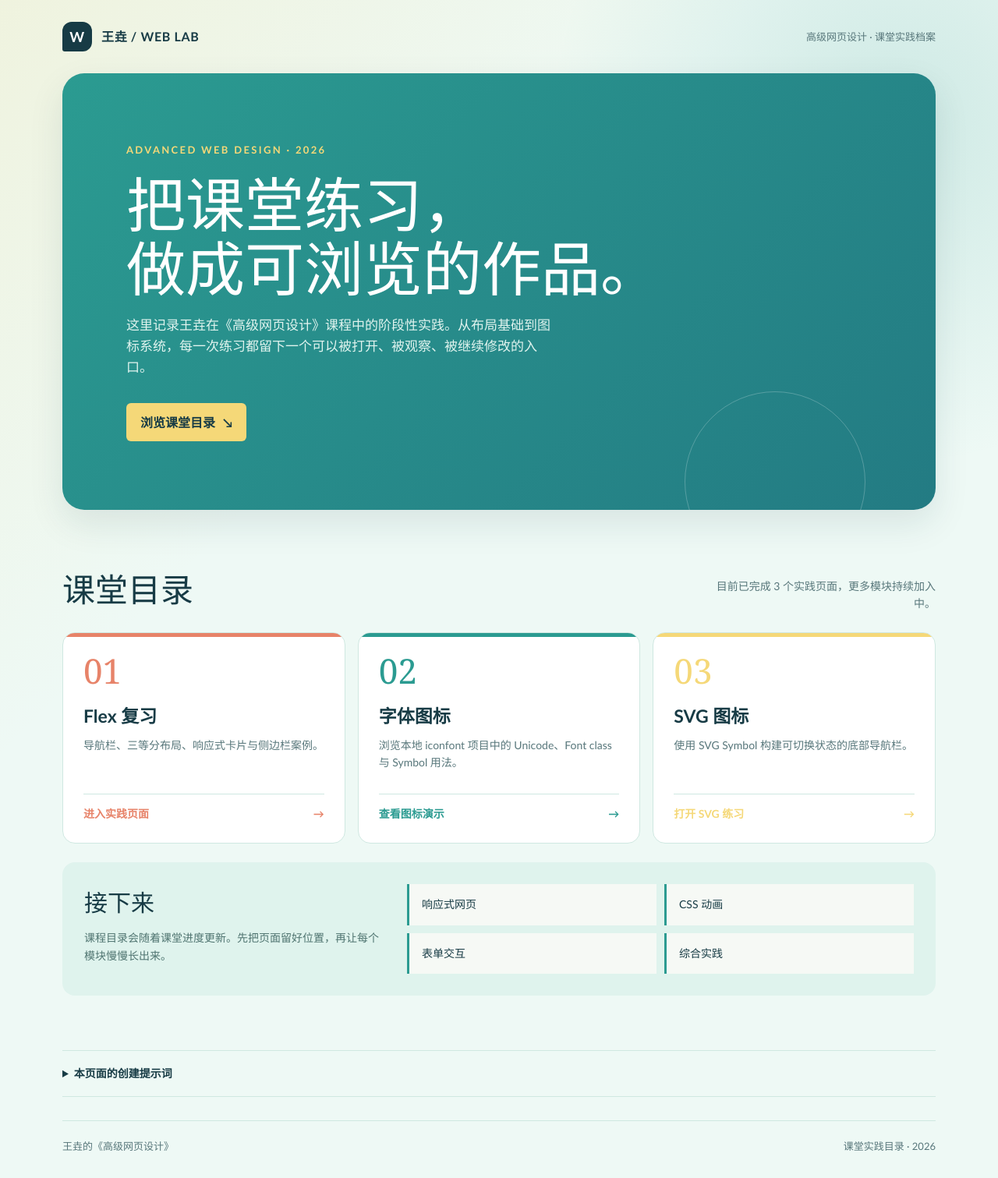
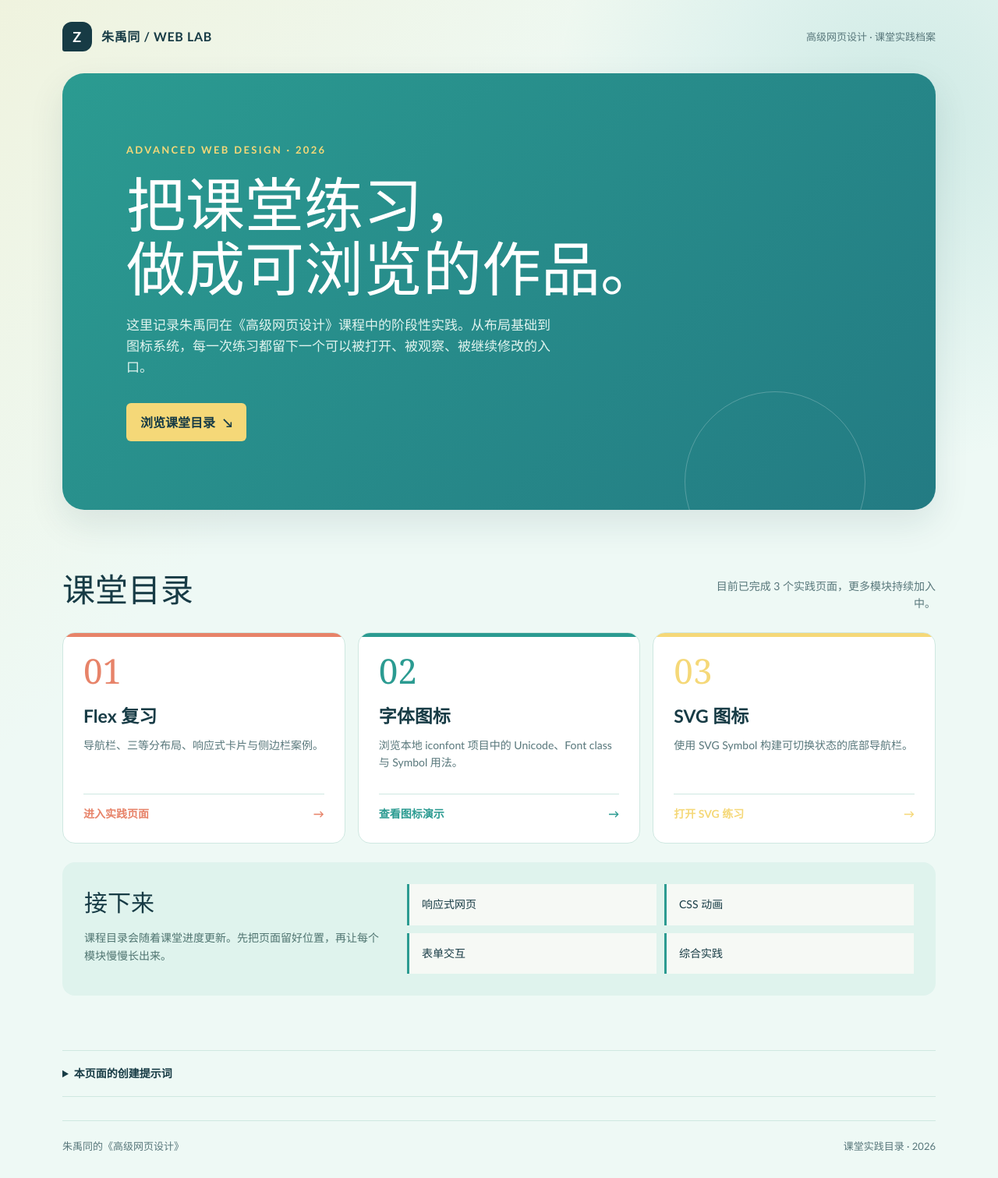
Before and after one commit to 8zz955/zyt225, a plain HTML site: page index.html in a window 1280 px wide. Shown: the whole page at 78% size. Drawn offline with Linux system fonts and the light colour scheme.

Commit message:
上传网页index.html

```diff
--- a/index.html
+++ b/index.html
@@ -3,8 +3,8 @@
 <head>
     <meta charset="UTF-8">
     <meta name="viewport" content="width=device-width, initial-scale=1.0">
-    <meta name="description" content="王垚的《高级网页设计》课堂实践作品集与课程目录">
-    <title>王垚 · 高级网页设计</title>
+    <meta name="description" content="朱禹同的《高级网页设计》课堂实践作品集与课程目录">
+    <title>朱禹同 · 高级网页设计</title>
     <style>
         :root {
             --ink: #173b45;
@@ -387,8 +387,8 @@
 <body>
     <header class="site-header">
         <a class="brand" href="index.html" aria-label="返回课程首页">
-            <span class="brand-mark">W</span>
-            <span>王垚 / WEB LAB</span>
+            <span class="brand-mark">Z</span>
+            <span>朱禹同 / WEB LAB</span>
         </a>
         <span class="header-note">高级网页设计 · 课堂实践档案</span>
     </header>
@@ -397,7 +397,7 @@
         <section class="hero" aria-labelledby="page-title">
             <p class="eyebrow">Advanced Web Design · 2026</p>
             <h1 id="page-title">把课堂练习，<br>做成可浏览的作品。</h1>
-            <p class="hero-copy">这里记录王垚在《高级网页设计》课程中的阶段性实践。从布局基础到图标系统，每一次练习都留下一个可以被打开、被观察、被继续修改的入口。</p>
+            <p class="hero-copy">这里记录朱禹同在《高级网页设计》课程中的阶段性实践。从布局基础到图标系统，每一次练习都留下一个可以被打开、被观察、被继续修改的入口。</p>
             <a class="hero-link" href="#directory">浏览课堂目录 <span aria-hidden="true">↘</span></a>
         </section>
 
@@ -452,12 +452,12 @@
 
         <details>
             <summary>本页面的创建提示词</summary>
-            <p class="prompt-copy">创建一个新页面，包括本目录下的所有网页的超链接，使用原生代码，不使用cdn，新页面名称为index.html，主题为王垚的《高级网页设计》课堂实践，美化页面，课堂目录中包含flex复习、字体图标、其余模块后续在增加。页面中包括本提示词。</p>
+            <p class="prompt-copy">创建一个新页面，包括本目录下的所有网页的超链接，使用原生代码，不使用cdn，新页面名称为index.html，主题为朱禹同的《高级网页设计》课堂实践，美化页面，课堂目录中包含flex复习、字体图标、其余模块后续在增加。页面中包括本提示词。</p>
         </details>
     </main>
 
     <footer class="site-footer">
-        <span>王垚的《高级网页设计》</span>
+        <span>朱禹同的《高级网页设计》</span>
         <span>课堂实践目录 · <span id="year">2026</span></span>
     </footer>
 
```
